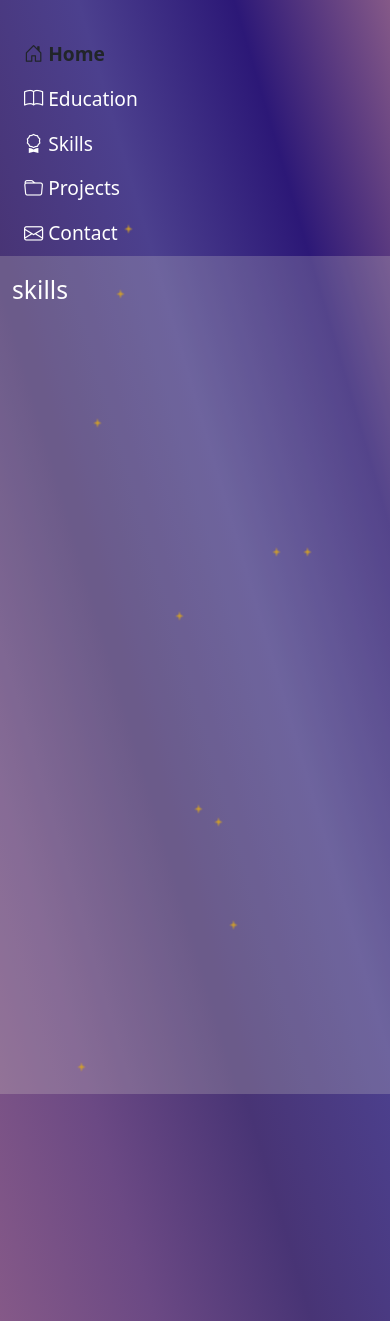
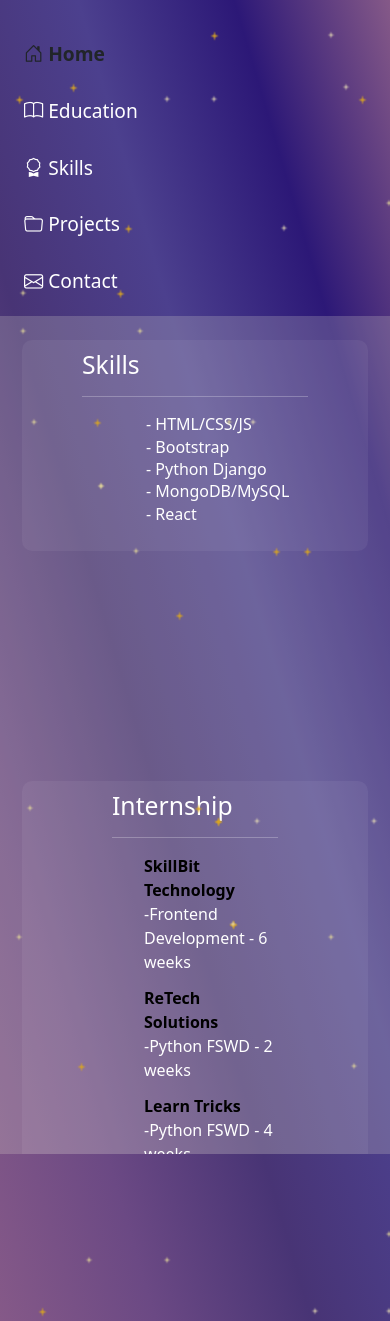
Before and after one commit to Andro-jebina/My-portfolio, a Django app: template myprofile/templates/skill.html in a window 390 px wide. Run offline with Django 3.2, Linux system fonts and the light colour scheme; the template is opened without the code that fills it, so the values that code supplies are empty.

Commit message:
update something

```diff
--- a/myprofile/settings.py
+++ b/myprofile/settings.py
@@ -26,7 +26,7 @@ SECRET_KEY = 'django-insecure-syiryrlw4k@$2)ty*$$=(@zmrt2fvy-%+-i0n$tuj*0(j3u9$c
 # SECURITY WARNING: don't run with debug turned on in production!
 DEBUG = True
 
-ALLOWED_HOSTS = []
+ALLOWED_HOSTS =[] # ['.onrender.com']
 
 
 # Application definition
--- a/myprofile/static/css/style.css
+++ b/myprofile/static/css/style.css
@@ -1,19 +1,20 @@
 body {
-  background-image: linear-gradient( to right top, #855988,#6B4984, #483475, #4c408e,  rgb(44, 24, 119),#855988);
+  background-image: linear-gradient(to right top, #855988, #6B4984, #483475, #4c408e, rgb(44, 24, 119), #855988);
   color: white;
   height: 100vh;
-  position:relative;
+  position: relative;
 }
-h1{
+
+h1 {
   /* color: rgb(129, 129, 212); */
   color: white;
 }
 
-.navss ul li a{
+.navss ul li a {
   color: white;
 }
 
-.navss ul{
+.navss ul {
   position: sticky;
   margin-top: 2rem;
   display: flex;
@@ -23,9 +24,9 @@ h1{
   list-style-type: none;
 }
 
-.nav-link.active{
+.nav-link.active {
   font-weight: bolder;
-  color:gold;
+  color: gold;
 }
 
 .star {
@@ -33,40 +34,36 @@ h1{
   width: 7px;
   height: 8px;
   background: goldenrod;
-    clip-path: polygon(
-    50% 0%,
+  clip-path: polygon(50% 0%,
       60% 40%,
       100% 50%,
       60% 60%,
       50% 100%,
       40% 60%,
       0% 50%,
-    40% 40%
-    );
+      40% 40%);
   opacity: 0.8;
   animation: twinkle 2s infinite alternate;
 }
 
-.star-new{
+.star-new {
   position: absolute;
   width: 6px;
   height: 6px;
   background-color: rgb(229, 218, 181);
   opacity: 50%;
   animation: twinkle 2s infinite alternate;
-  clip-path: polygon(
-    50% 0%,
+  clip-path: polygon(50% 0%,
       60% 40%,
       100% 50%,
       60% 60%,
       50% 100%,
       40% 60%,
       0% 50%,
-    40% 40%
-    );
+      40% 40%);
 }
 
-.star-dim{
+.star-dim {
   position: absolute;
   width: 6px;
   height: 6px;
@@ -74,26 +71,33 @@ h1{
   opacity: 50%;
   animation: twinkle 2s infinite alternate;
   /* transform: rotate(45deg); */
-  clip-path: polygon(
-    50% 0%,
+  clip-path: polygon(50% 0%,
       60% 40%,
       100% 50%,
       60% 60%,
       50% 100%,
       40% 60%,
       0% 50%,
-    40% 40%
-    );
+      40% 40%);
 }
 
 /* Twinkling effect */
 @keyframes twinkle {
-    from { opacity: 0.2; transform: scale(0.8); }
-    to   { opacity: 1; transform: scale(1.2); }
+  from {
+    opacity: 0.2;
+    transform: scale(0.8);
+  }
+
+  to {
+    opacity: 1;
+    transform: scale(1.2);
+  }
 }
 
 .content {
-  background: rgba(245, 245, 220, 0.2); /* beige with 20% opacity */
+  display: flex;
+  background: rgba(245, 245, 220, 0.2);
+  /* beige with 20% opacity */
   margin-left: 5%;
   margin-right: 5%;
   margin-bottom: 5%;
@@ -103,46 +107,50 @@ h1{
 
 .content {
   color: white;
-  padding: 5% 10% 0% 5% ;
+  padding: 5% 10% 0% 5%;
   display: flex;
 }
 
-span{
+span {
   color: gold;
   font-size: 48px;
   font-weight: bolder;
 }
+.box-1{
+  margin-left: 10%;
+}
 
-.box-2 img{
+.box-2 img {
   /* padding-left: 55%; */
   border-radius: 50%;
-  margin-left: 25% ;
+  margin-left: 25%;
   height: 300px;
   width: 300px;
   border: 3px solid #6B4984;
-
-box-shadow:
-    -40px -20px 40px #dea3e2,   /* top-left red */
-    40px -20px 40px #855988,    /* top-right green */
-    -70px -20px 40px #6B4984,    /* bottom-left blue */
-    60px 50px 50px #4c408e;   /* bottom-right yellow */
+  box-shadow: -40px -20px 40px #dea3e2,
+    40px -20px 40px #855988,
+    /* top-right green */
+    -70px -20px 40px #6B4984,
+    /* bottom-left blue */
+    60px 50px 50px #4c408e;
+  /* bottom-right yellow */
 }
 
-.box-2{
-  margin-left: 20%;
+.box-2 {
+  margin-left: 0%;
   position: relative;
   width: 250px;
   height: 300px;
   border-radius: 50%;
   display: flex;
-  justify-content:end;
-  align-items:end;
-  background: radial-gradient(circle,#dea3e2 40%, transparent 70% );
+  justify-content: end;
+  align-items: end;
+  background: radial-gradient(circle, #dea3e2 40%, transparent 70%);
   animation: glowPluse 3s infinite ease-in-out;
 }
 
 .box-2::before,
-.box::after{
+.box::after {
   content: " ";
   position: absolute;
   border-radius: 50%;
@@ -151,79 +159,268 @@ box-shadow:
   top: -11%;
   left: -8%;
   border: 2px solid rgba(222, 163, 226, 0.5);
-  box-shadow:
-    0 0 10px #dea3e2,
-    0 0 20px #855988,
-    0 0 30px white;
+  box-shadow: 0 0 10px #dea3e2, 0 0 20px #855988, 0 0 30px white;
   filter: blur(1px);
   animation: uneven 4s infinite ease-in-out alternate;
 }
 
-.profile::after{
+.profile::after {
   width: 140%;
   height: 140%;
   top: -20%;
   left: -20%;
   border: 2px solid rgba(133, 89, 136, 0.4);
-  box-shadow:
-    0 0 15px #855988,
-    0 0 25px #dea3e2,
-    0 0 35px white;
+  box-shadow: 0 0 15px #855988, 0 0 25px #dea3e2, 0 0 35px white;
   animation-delay: 1s;
 }
 
-@keyframes uneven{
-  0%{transform: scale(1) rotate(0deg); opacity: 0.8;}
-  50%{transform: scale(1.05) rotate(2deg); opacity: 1;}
-  100%{transform: scale(1) rotate(-2deg); opacity: 0.8;}
+@keyframes uneven {
+  0% {
+    transform: scale(1) rotate(0deg);
+    opacity: 0.8;
+  }
+
+  50% {
+    transform: scale(1.05) rotate(2deg);
+    opacity: 1;
+  }
+
+  100% {
+    transform: scale(1) rotate(-2deg);
+    opacity: 0.8;
+  }
 }
 
 @keyframes glowPluse {
-  0%, 100%{box-shadow: 0 0 10px #dea3e2;}
-  50%{box-shadow: 0 0 25px #855988;}
+
+  0%,
+  100% {
+    box-shadow: 0 0 10px #dea3e2;
+  }
+
+  50% {
+    box-shadow: 0 0 25px #855988;
+  }
+}
+
+/* 📱 Mobile */
+@media (max-width: 576px) {
+  .content {
+    display: flex;
+    flex-direction: column;
+    gap: 10px;
+    margin-bottom: 3100px;
+    overflow-y: auto;
+  }
+  .content::-webkit-scrollbar {
+  height: 6px;
+  width: 0px;
+}
+
+.content::-webkit-scrollbar-thumb {
+  background: #aaa;
+  border-radius: 10px;
+}
+
+.box-2{
+  margin-top: 20px;
+  height: 200px;
+  width: 180px;
+}
+.box-2 img{
+  height: 200px;
+  width: 500px;
+}
+
 }
 
 /* education css */
 
 
-.educa{
+.educa {
   display: flex;
+  gap: 20px;
+  overflow-x: auto;
+  flex-wrap: wrap;
+  /* ✅ allows wrapping */
+  justify-content: center;
+  /* ✅ center cards */
+  margin: 10px 0px 120px;
+}
+
+.educa::-webkit-scrollbar {
+  height: 6px;
+  width: 0px;
+}
+
+.educa::-webkit-scrollbar-thumb {
+  background: #aaa;
+  border-radius: 10px;
+}
+
+
+/* Education cards */
+.edu-1,
+.edu-2,
+.edu-3 {
+  flex: 0 0 250px;
+  display: grid;
+  padding: 20px 10px 20px 30px;
+  height: auto;
+  /* ✅ flexible height */
+  width: 200px;
+  /* ✅ fixed responsive width */
+  border: 1px solid white;
+  align-items: center;
+  text-align: center;
+  margin: 0;
+}
+
+/* Headings */
+.edu-1 h2,
+.edu-2 h2,
+.edu-3 h2 {
+  margin: 0;
+  padding: 0;
+}
+
+/* Images */
+.card-body img {
+  width: 90px;
+  height: 90px;
+  border-radius: 50%;
+  object-fit: cover;
+}
+
+.edu-3 .card-body img {
+  height: 80px;
+  width: 80px;
+}
+
+/* Text */
+.edu-1 span,
+.edu-2 span,
+.edu-3 span {
+  color: black;
+  font-size: 15px;
+  font-weight: bold;
+}
+
+/* Divider */
+#rule {
+  width: 80%;
+  margin: auto;
+}
+
+/* Tablet */
+@media (max-width: 992px) {
+
+  .edu-1,
+  .edu-2,
+  .edu-3 {
+    width: 280px;
+    padding: 25px;
+  }
+}
+
+/* Mobile */
+@media (max-width: 576px) {
+  .educa {
+    flex-direction: column;
+    /* ✅ stack cards */
+    align-items: center;
   }
 
   .edu-1,
   .edu-2,
-.edu-3{
-  display: grid ;
-  padding: 45px;
-  height: max-content;
-  width: max-content;
-  border: 1px solid white;
-  align-items: center;
-  text-align: center;
-  margin: 0.5%; /* top left bottom right */
+  .edu-3 {
+    width: 90%;
+    /* ✅ full width on mobile */
+    padding: 20px;
   }
 
-.edu-1 h2, .edu-2 h2, .edu-3 h2{
-  margin: 0;
+  .card-body img {
+    height: 80px;
+    width: 80px;
+  }
+}
+
+/* Skill box fix */
+.skillbox-1 {
+  max-width: 500px;
+  width: 100%;
+  height: auto;
+}
+
+
+/* Skill css */
+.Scontainer {
+  display: flex;
+  gap: 200px;
+  margin: 5px 10px 10px;
+
+}
+
+.sbox-1 {
+  flex: content;
+  background: rgba(255, 255, 255, 0.05);
+  padding: 10px 60px 10px;
+  margin-bottom: 30px;
+  border-radius: 10px;
+  line-height: 1.4;
+}
+
+.sbox-2 {
+  flex: content;
+  background: rgba(255, 255, 255, 0.05);
+  padding: 10px 90px 10px;
+  border-radius: 10px;
+
+}
+
+ul {
+  list-style: none;
   padding: 0;
 }
 
-.edu-3 .card-body img {
-   height: 80px !important;
-   width: 80px !important;
-   border-radius: 50%;
-   object-fit: cover;
+li {
+  margin-bottom: 12px;
+  line-height: 1.5;
 }
 
-.edu-1 span,
-.edu-2 span,
-.edu-3 span{
+#title {
   color: black;
-  font-size: 15px;
-  font-weight: bolder;
 }
 
-#rule{
-  width: 80%;
-  /* margin: 20px; */
+
+
+
+
+/* responsive */
+
+/* skills */
+@media(max-width : 768px) {
+  .Scontainer {
+    flex-direction: column;
   }
+}
+
+@media (max-width: 992px) {
+  .educa {
+    grid-template-columns: repeat(2, 1fr);
+  }
+}
+
+@media (max-width: 992px) {
+  .educa {
+    grid-template-columns: repeat(2, 1fr);
+  }
+}
+
+/* 📱 Mobile */
+@media (max-width: 576px) {
+  .educa {
+    grid-template-columns: 1fr;
+    padding: 20px;
+  }
+}
--- a/myprofile/templates/contact.html
+++ b/myprofile/templates/contact.html
@@ -52,9 +52,10 @@
                         Skills</a>
                 </li>
                 <li class="nav-item" id="4">
-                    <a class="nav-link" href="{% url 'project' %}{% url 'contact' %}" style="text-decoration:none"><i class="bi bi-folder"></i>
+                    <a class="nav-link" href="{% url 'project' %}" style="text-decoration:none"><i class="bi bi-folder"></i>
                         Projects</a>
                 </li>
+
                 <li class="nav-item" id="5">
                     <a class="nav-link" href="{% url 'contact' %}" style="text-decoration:none"><i class="bi bi-envelope"></i>
                         Contact</a>
--- a/myprofile/templates/skill.html
+++ b/myprofile/templates/skill.html
@@ -13,11 +13,11 @@
   <!-- Bootstrap CSS -->
   <link href="https://cdn.jsdelivr.net/npm/bootstrap@5.3.7/dist/css/bootstrap.min.css" rel="stylesheet"
     integrity="sha384-4Q6Gf2aSP4eDXB8Miphtr37CMtrliBMCMKTyk8X3zpbDpXdCLUtusPj697fHAR/5mcr" crossorigin="anonymous">
-
+  <!-- Local JS -->
+  <script src="{% static 'css/script.js' %}"></script>
   <!-- Bootstrap JS -->
   <script src="https://cdn.jsdelivr.net/npm/bootstrap@5.3.7/dist/js/bootstrap.bundle.min.js"
-        integrity="sha384-ndDQug9qJllfw4pNLlhnNTkCFHzAVBRheH9diLvGRem5+Rg2FzA8ZGN9540SQ"
-        crossorigin="anonymous"></script>
+    integrity="sha384-ndDQug9qJllfw4pNLlhnNTkCFHzAVBRheH9diLvGRem5+Rg2FzA8ZGN9540SQ" crossorigin="anonymous"></script>
 
   <link href="https://cdn.jsdelivr.net/npm/bootstrap-icons/font/bootstrap-icons.css" rel="stylesheet">
 </head>
@@ -34,12 +34,48 @@
   <div class="star" style="top:30%; left:24%;"></div>
   <div class="star" style="top:61%; left:55%;"></div>
   <div class="star" style="top:69%; left:59%;"></div>
+  <div class="star" style="top:99%; left:10%;"></div>
+  <div class="star" style="top:5%; left:4%;"></div>
+  <div class="star" style="top:4%; left:18%;"></div>
+  <div class="star" style="top:5%; left:92%;"></div>
+  <div class="star" style="top:0%; left:54%;"></div>
+  <div class="star" style="top:61%; left:55%;"></div>
+  <div class="star" style="top:69%; left:59%;"></div>
+
+  <div class="star-new" style="top:15%; left:72%;"></div>
+  <div class="star-new" style="top:30%; left:64%;"></div>
+  <div class="star-new" style="top:61%; left:95%;"></div>
+  <div class="star-new" style="top:69%; left:59%;"></div>
+  <div class="star-new" style="top:99%; left:80%;"></div>
+  <div class="star-new" style="top:5%; left:54%;"></div>
+  <div class="star-new" style="top:4%; left:88%;"></div>
+  <div class="star-new" style="top:5%; left:42%;"></div>
+  <div class="star-new" style="top:0%; left:84%;"></div>
+  <div class="star-new" style="top:61%; left:65%;"></div>
+  <div class="star-new" style="top:99%; left:99%;"></div>
+
+  <div class="star-dim" style="top:40%; left:34%;"></div>
+  <div class="star-dim" style="top:20%; left:5%;"></div>
+  <div class="star-dim" style="top:60%; left:7%;"></div>
+  <div class="star-dim" style="top:80%; left:90%;"></div>
+  <div class="star-dim" style="top:35%; left:25%;"></div>
+  <div class="star-dim" style="top:30%; left:8%;"></div>
+  <div class="star-dim" style="top:95%; left:22%;"></div>
+  <div class="star-dim" style="top:70%; left:4%;"></div>
+  <div class="star-dim" style="top:23%; left:5%;"></div>
+  <div class="star-dim" style="top:13%; left:99%;"></div>
+  <div class="star-dim" style="top:35%; left:25%;"></div>
+  <div class="star-dim" style="top:30%; left:58%;"></div>
+  <div class="star-dim" style="top:95%; left:42%;"></div>
+  <div class="star-dim" style="top:70%; left:84%;"></div>
+  <div class="star-dim" style="top:23%; left:35%;"></div>
+  <div class="star-dim" style="top:93%; left:99%;"></div>
 
 
   <div class="container">
     <div class="container-fluid navss">
       <ul class="navbar-nav">
-                <li class="nav-item" id="1">
+        <li class="nav-item " id="1">
           <a class="nav-link active" href="{% url 'index' %}" style="text-decoration:none"><i
               class="bi bi-house-door"></i> Home</a>
         </li>
@@ -57,16 +93,46 @@
         </li>
         <li class="nav-item" id="5">
           <a class="nav-link" href="{% url 'contact' %}" style="text-decoration:none"><i class="bi bi-envelope"></i>
-                        Contact</a>
+            Contact </a>
         </li>
       </ul>
     </div>
   </div>
   </div>
+
   <div class="container content">
-        <h2>skills</h2>
+    <section class="Scontainer">
+    <div class="sbox-1">
+      <h2>Skills</h2> <hr>
+      <ul>
+        <ol>- HTML/CSS/JS</ol>
+        <ol>- Bootstrap</ol>
+        <ol>- Python Django</ol>
+        <ol>- MongoDB/MySQL</ol>
+        <ol>- React</ol>
+      </ul>
+    </div>
+    <div class="sbox-2">
+      <h2>Internship</h2> <hr>
+      <ul>
+        <li>
+          <strong id="title">SkillBit Technology</strong><br> -Frontend Development - 6 weeks
+        </li>
+        <li>
+          <strong id="title">ReTech Solutions</strong><br> -Python FSWD - 2 weeks
+        </li>
+        <li>
+          <strong id="title">Learn Tricks</strong><br> -Python FSWD - 4 weeks
+        </li>
+        <li>
+          <strong id="title">BlueStock</strong><br> -Software Dev Engineer - 8 weeks
+        </li>
+      </ul>
+    </div>
+    </section>
   </div>
 
 </body>
 
+
 </html>
```
Also changed, not shown: myprofile/templates/index.html (+5 -10 lines), myprofile/static/assets/images/bootstrap.webp (added), myprofile/static/assets/images/django-logo.png (added), myprofile/static/assets/images/htmlcss.png (added), myprofile/static/assets/images/js.webp (added), myprofile/static/assets/images/mongodb.png (added), myprofile/static/assets/images/musql.webp (added), myprofile/static/assets/images/python.png (added), myprofile/static/assets/images/react.png (added). Lines whose indentation alone changed are shown as unchanged.
